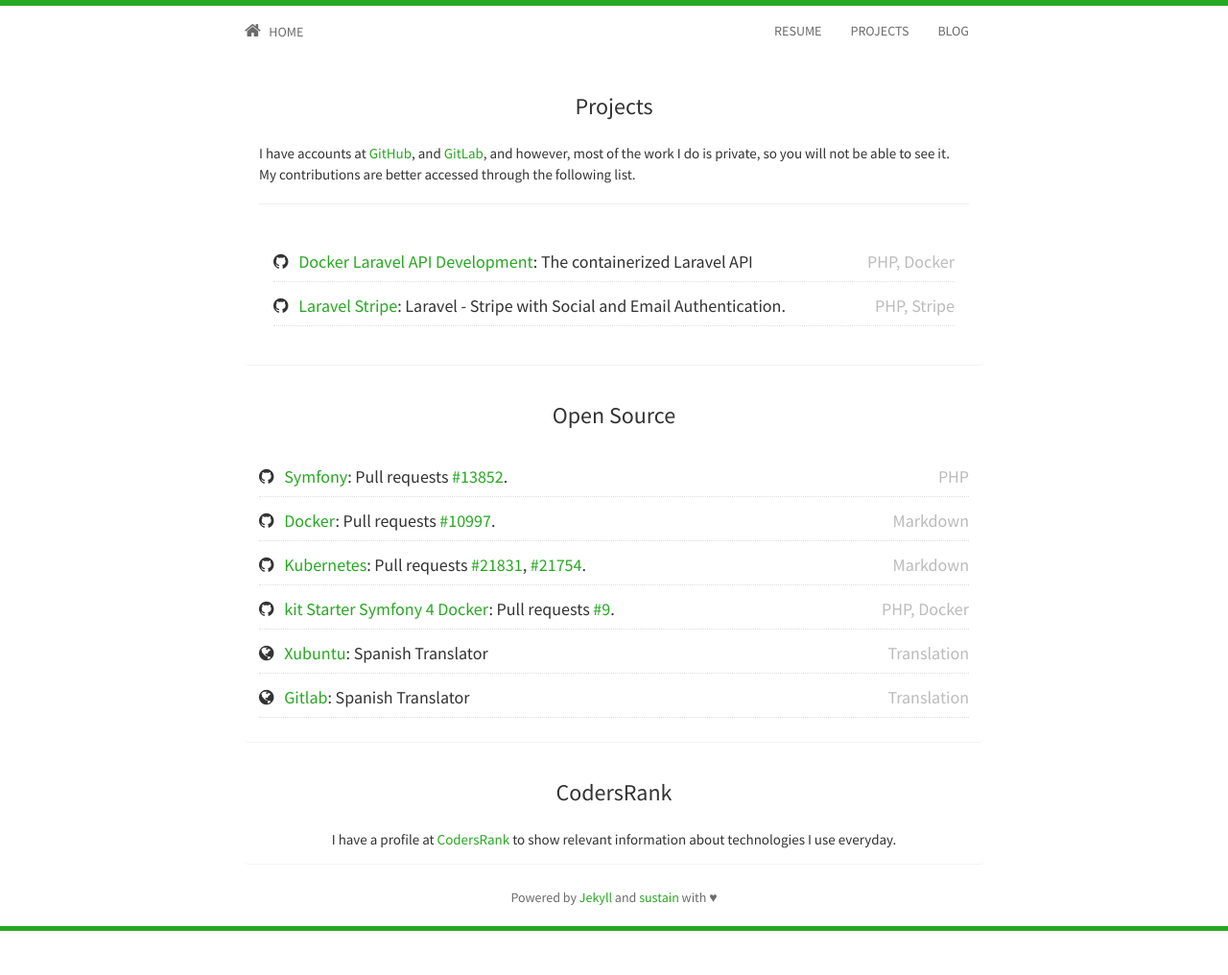
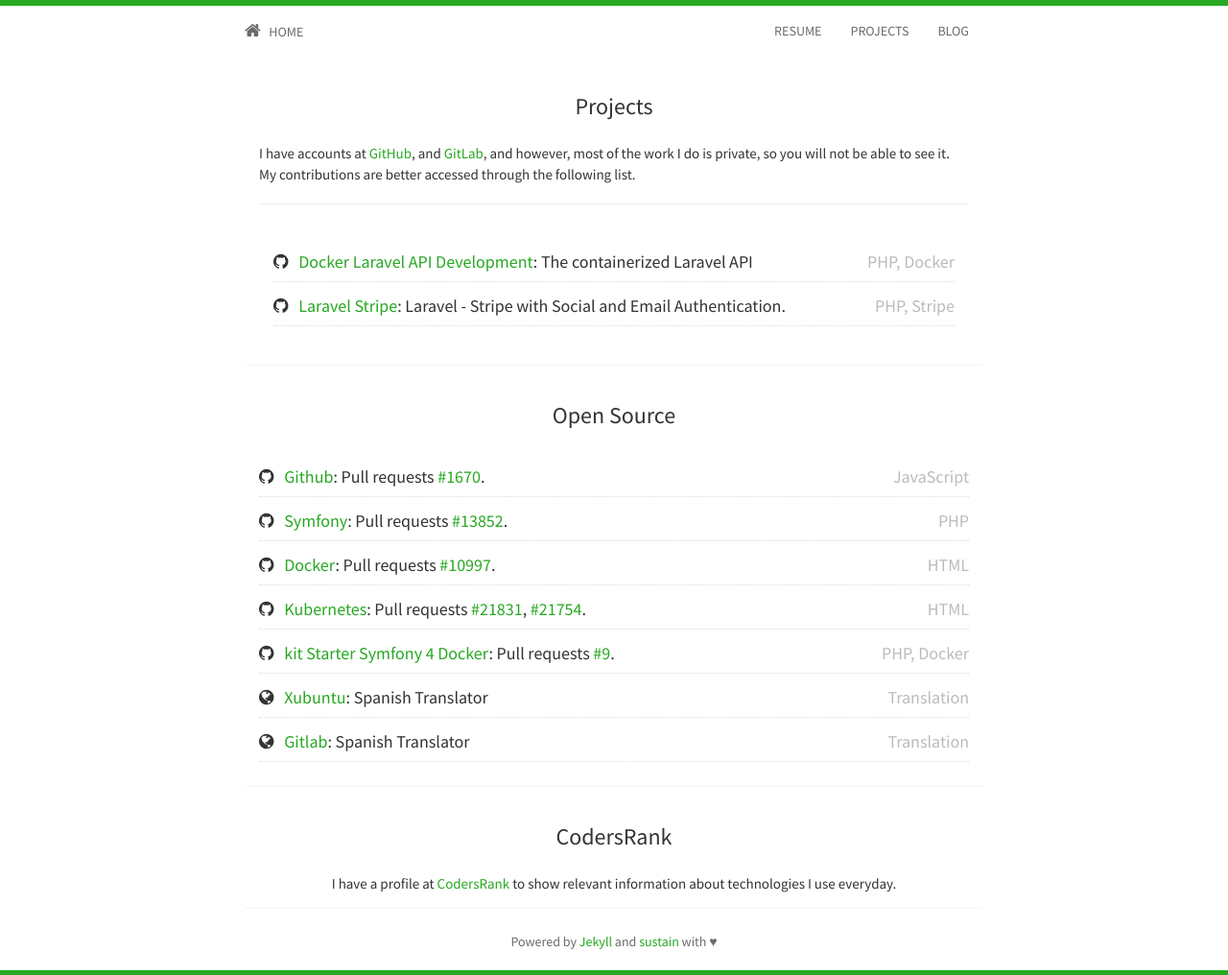
Before and after one commit to jfernancordova/jfernancordova.github.io, a Jekyll site: the page built from projects.html, in a window 1280 px wide. Shown: the whole page at 96% size. Built offline with Jekyll 4.4.1, drawn with Linux system fonts in a browser that asks for light colours; nearby versions of some CDN libraries; before the commit the page ends 970 px from its top, so only the background shows below that.

Commit message:
Add contribution

```diff
--- a/_data/opensource.yml
+++ b/_data/opensource.yml
@@ -1,3 +1,10 @@
+- title: "Github"
+  url: "https://github.com/github/opensource.guide"
+  issues: []
+  prs: [1670]
+  language: "JavaScript"
+  icon: github
+
 - title: "Symfony"
   url: "https://github.com/symfony/symfony-docs/"
   issues: []
@@ -9,14 +16,14 @@
   url: "https://github.com/docker/docker.github.io/"
   issues: []
   prs: [10997]
-  language: "Markdown"
+  language: "HTML"
   icon: github
 
 - title: "Kubernetes"
   url: "https://github.com/kubernetes/website/"
   issues: []
   prs: [21831, 21754]
-  language: "Markdown"
+  language: "HTML"
   icon: github
 
 - title: "kit Starter Symfony 4 Docker"
```
